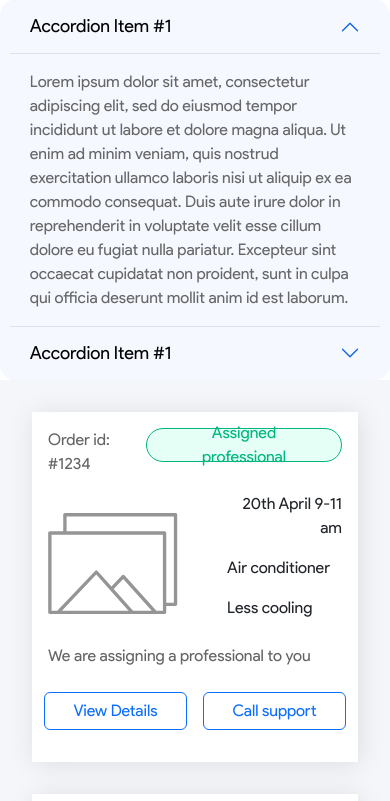
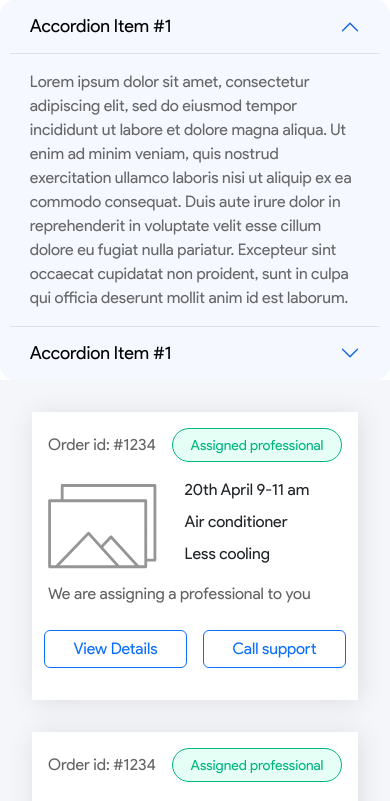
Before and after one commit to kevanultroneous/erip-web, a Next.js app: page /test in a window 390 px wide. Shown: the top 801 px of the page. Built offline with nearby package versions, Linux system fonts and the light colour scheme.

Commit message:
responsive-bookingcard-done

```diff
--- a/components/common/BookingCardComponent.jsx
+++ b/components/common/BookingCardComponent.jsx
@@ -41,20 +41,27 @@ const BookingCardComponent = () => {
   return (
     <Row className={styles.BookingCardMain}>
       {arr.map((el, ind) => (
-        <Col xs={12} sm={6} md={4} className={styles.BookingCard}>
+        <Col
+          xs={12}
+          sm={6}
+          md={6}
+          lg={4}
+          key={ind}
+          className={styles.BookingCard}
+        >
           <div className={styles.BookingCardParent}>
             <Row className={styles.BookingCardHead}>
-              <Col xs={4} className={styles.BookingButtonParent}>
+              <Col xs={5} sm={5} className={styles.BookingButtonParent}>
                 <p> Order id: #1234 </p>
               </Col>
-              <Col xs={8} className={styles.BookingButtonParent}>
+              <Col xs={7} sm={7} className={styles.BookingButtonParent}>
                 <button className={styles.BookingButton}>
                   Assigned professional
                 </button>
               </Col>
             </Row>
             <Row>
-              <Col xs={6} sm={4} className={styles.BookingDetails}>
+              <Col xs={5} sm={4} className={styles.BookingDetails}>
                 <div>
                   <Image
                     fluid
@@ -63,7 +70,7 @@ const BookingCardComponent = () => {
                   />
                 </div>
               </Col>
-              <Col xs={6} sm={8} className={styles.BookingDetails}>
+              <Col xs={7} sm={8} className={styles.BookingDetails}>
                 <p>
                   {arr[0].date} {arr[0].time}
                 </p>
--- a/styles/components/common/BookingCardComponent.module.css
+++ b/styles/components/common/BookingCardComponent.module.css
@@ -50,6 +50,7 @@
 
 .BookingDetails p {
   text-align: right;
+  margin-bottom: 0.5rem;
 }
 
 .BookingHelp {
@@ -67,9 +68,29 @@
   color: #00b67f;
   border-radius: 100px;
   height: 0;
-  padding: 1rem 1.5rem;
+  padding: 1rem 1.1rem;
   display: flex;
   justify-content: center;
   align-items: center;
   font-weight: 400;
 }
+
+@media (min-width: 320px) and (max-width: 450px) {
+  .BookingButton {
+    font-size: 14px;
+  }
+
+  .BookingDetails:nth-of-type(2) {
+    padding-left: 1rem;
+  }
+
+  .BookingHelp {
+    margin-top: 0.5rem;
+  }
+}
+@media (min-width: 768px) and (max-width: 1080px) {
+}
+@media (min-width: 1200px) and (max-width: 1730px) {
+}
+@media (min-width: 650px) and (max-width: 740px) {
+}
```
